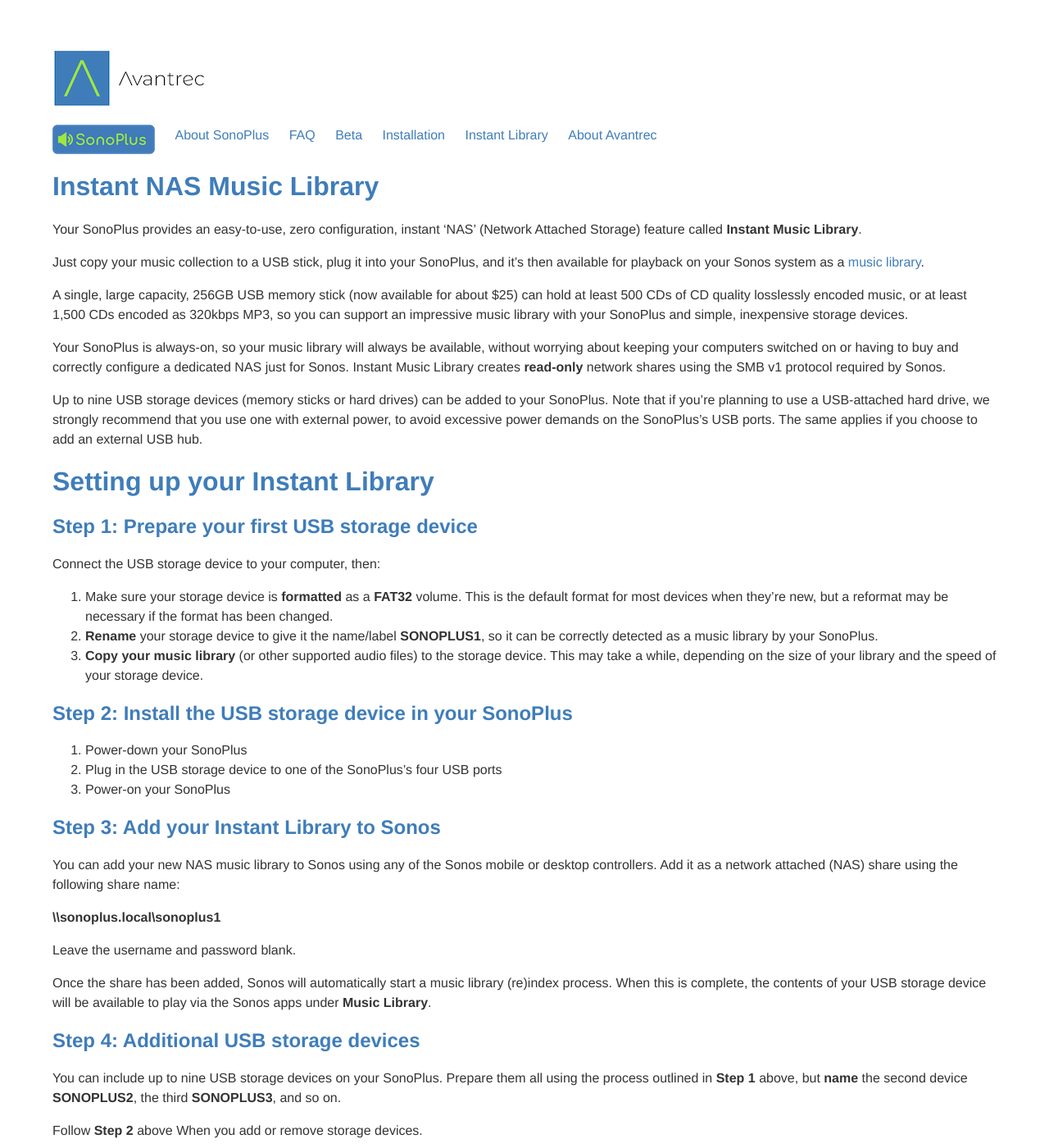
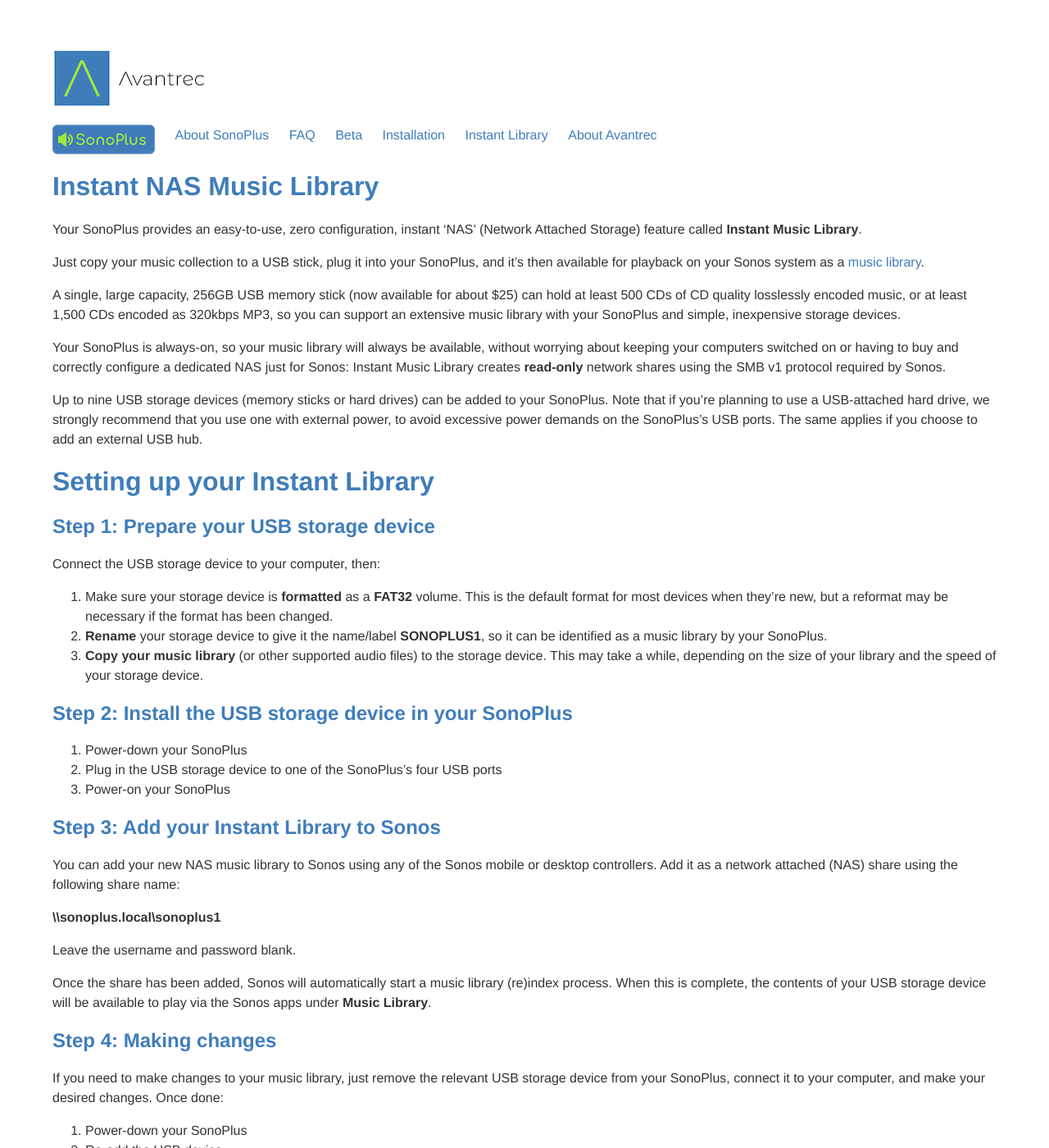
Before and after one commit to avantrec/avantrec.github.io, a Jekyll site: the page built from sonoplus/instantlibrary.md, in a window 1280 px wide and 1400 px high. Shown: the whole window at 82% size. Built offline with Jekyll 4.4.1, drawn with Linux system fonts in a browser that asks for light colours; some of the changed text lies outside the part shown.

Commit message:
Minor edits

```diff
--- a/sonoplus/instantlibrary.md
+++ b/sonoplus/instantlibrary.md
@@ -9,20 +9,20 @@
 
 Just copy your music collection to a USB stick, plug it into your SonoPlus, and it's then available for playback on your Sonos system as a [music library](https://support.sonos.com/s/article/257).
 
-A single, large capacity, 256GB USB memory stick (now available for about $25) can hold at least 500 CDs of CD quality losslessly encoded music, or at least 1,500 CDs encoded as 320kbps MP3, so you can support an impressive music library with your SonoPlus and simple, inexpensive storage devices.
+A single, large capacity, 256GB USB memory stick (now available for about $25) can hold at least 500 CDs of CD quality losslessly encoded music, or at least 1,500 CDs encoded as 320kbps MP3, so you can support an extensive music library with your SonoPlus and simple, inexpensive storage devices.
 
-Your SonoPlus is always-on, so your music library will always be available, without worrying about keeping your computers switched on or having to buy and correctly configure a dedicated NAS just for Sonos. Instant Music Library creates **read-only** network shares using the SMB v1 protocol required by Sonos.
+Your SonoPlus is always-on, so your music library will always be available, without worrying about keeping your computers switched on or having to buy and correctly configure a dedicated NAS just for Sonos: Instant Music Library creates **read-only** network shares using the SMB v1 protocol required by Sonos.
 
 Up to nine USB storage devices (memory sticks or hard drives) can be added to your SonoPlus. Note that if you're planning to use a USB-attached hard drive, we strongly recommend that you use one with external power, to avoid excessive power demands on the SonoPlus's USB ports. The same applies if you choose to add an external USB hub.
 
 # Setting up your Instant Library
 
-## Step 1: Prepare your first USB storage device
+## Step 1: Prepare your USB storage device
 
 Connect the USB storage device to your computer, then:
 
 1. Make sure your storage device is **formatted** as a **FAT32** volume. This is the default format for most devices when they're new, but a reformat may be necessary if the format has been changed.
-1. **Rename** your storage device to give it the name/label **SONOPLUS1**, so it can be correctly detected as a music library by your SonoPlus.
+1. **Rename** your storage device to give it the name/label **SONOPLUS1**, so it can be  identified as a music library by your SonoPlus.
 1. **Copy your music library** (or other supported audio files) to the storage device. This may take a while, depending on the size of your library and the speed of your storage device.
 
 ## Step 2: Install the USB storage device in your SonoPlus
@@ -41,7 +41,18 @@
 
 Once the share has been added, Sonos will automatically start a music library (re)index process. When this is complete, the contents of your USB storage device will be available to play via the Sonos apps under **Music Library**.
 
-## Step 4: Additional USB storage devices
+## Step 4: Making changes
+
+If you need to make changes to your music library, just remove the relevant USB storage device from your SonoPlus, connect it to your computer, and make your desired changes. Once done:
+
+1. Power-down your SonoPlus
+1. Re-add the USB device
+1. Power-up your SonoPlus
+1. Perform a music library reindex, using the Sonos app.
+
+If you remove a USB storage device from your SonoPlus permanently, be sure to perform a music library reindex otherwise the music on the removed device will still appear in your Sonos library.
+
+## Step 5: Additional USB storage devices
 
 You can include up to nine USB storage devices on your SonoPlus. Prepare them all using the process outlined in **Step 1** above, but **name** the second device **SONOPLUS2**, the third **SONOPLUS3**, and so on.
 
```
Also changed, not shown: other parts of sonoplus/instantlibrary.md (+0 -11 lines).
